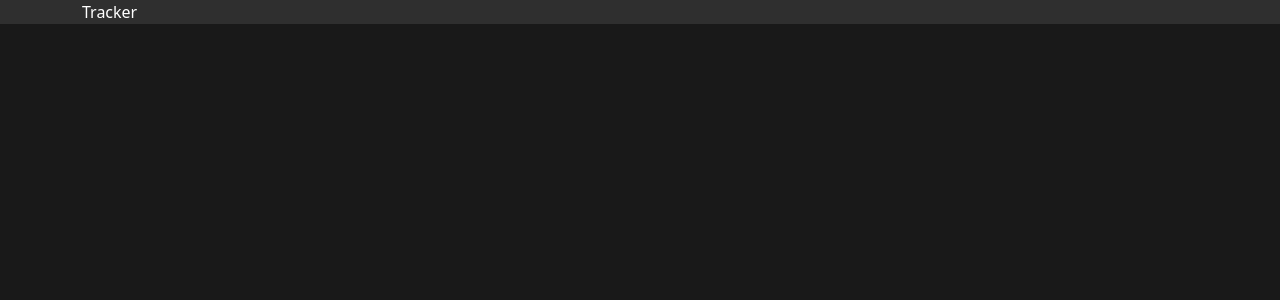
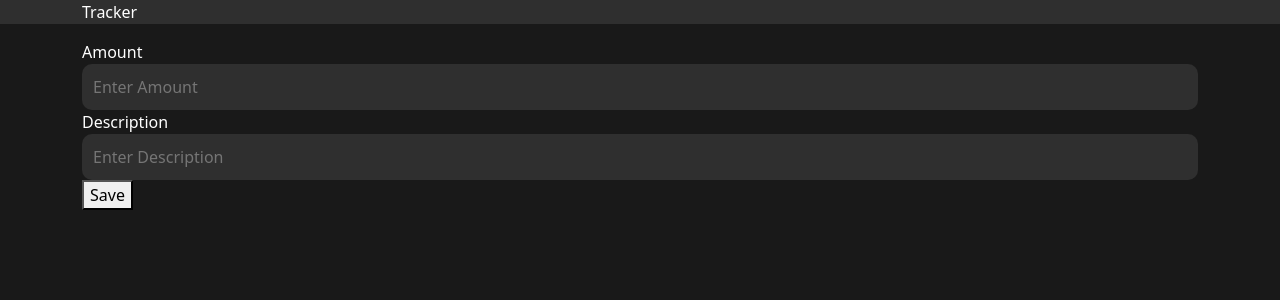
Before and after one commit to AbdelrahmanHassanAlii/expense-tracker-CodeAlpha, a React (Create React App) app: page / in a window 1280 px wide. Shown: the top 300 px of the page. Built offline with nearby package versions, Linux system fonts and the light colour scheme.

Commit message:
start with simple inputs

```diff
--- a/src/App.js
+++ b/src/App.js
@@ -1,10 +1,12 @@
 import "./App.css";
 import Header from "./Components/Header";
+import InputsArea from "./Components/InputsArea";
 
 function App() {
   return (
     <div className="App">
       <Header />
+      <InputsArea />
     </div>
   );
 }
--- /dev/null
+++ b/src/CSS/inputsArea.css
@@ -0,0 +1,20 @@
+.inputArea {
+  input {
+    width: 100%;
+    padding: 10px;
+    background-color: var(--gray-color);
+    outline: none;
+    border: none;
+    caret-color: var(--white-color);
+    border: 1px solid transparent;
+    border-radius: 10px;
+    -webkit-border-radius: 10px;
+    -moz-border-radius: 10px;
+    -ms-border-radius: 10px;
+    -o-border-radius: 10px;
+    color: var(--white-color);
+    &:focus {
+      border: 1px solid var(--white-color);
+    }
+  }
+}
--- /dev/null
+++ b/src/Components/InputsArea.js
@@ -0,0 +1,64 @@
+// import React from "react";
+// import "../CSS/inputsArea.css";
+
+// export default function InputsArea() {
+//   return (
+//     <div className="inputArea container">
+//       <label for="input">Amount</label>
+//       <input id="input" type="text" placeholder="Enter Amount" />
+//       <label for="Description">Description</label>
+//       <input id="Description" type="text" placeholder="Enter Description" />
+//     </div>
+//   );
+// }
+
+import React, { useState } from "react";
+import "../CSS/inputsArea.css";
+
+export default function InputsArea() {
+  const [amount, setAmount] = useState("");
+  const [description, setDescription] = useState("");
+
+  const handleSave = () => {
+    // Check if both amount and description are not empty before saving
+    if (amount.trim() !== "" && description.trim() !== "") {
+      // Construct the data object to save to local storage
+      const data = {
+        amount: amount,
+        description: description,
+      };
+      // Convert data to JSON string and save to local storage
+      localStorage.setItem("expenseData", JSON.stringify(data));
+      // Clear input fields after saving
+      setAmount("");
+      setDescription("");
+      // Alert user that data is saved (optional)
+      alert("Data saved to local storage!");
+    } else {
+      // Alert user to fill in all fields before saving (optional)
+      alert("Please fill in both amount and description fields.");
+    }
+  };
+
+  return (
+    <div className="inputArea container">
+      <label htmlFor="input">Amount</label>
+      <input
+        id="input"
+        type="text"
+        value={amount}
+        onChange={(e) => setAmount(e.target.value)}
+        placeholder="Enter Amount"
+      />
+      <label htmlFor="Description">Description</label>
+      <input
+        id="Description"
+        type="text"
+        value={description}
+        onChange={(e) => setDescription(e.target.value)}
+        placeholder="Enter Description"
+      />
+      <button onClick={handleSave}>Save</button>
+    </div>
+  );
+}
```
Also changed, not shown: src/JS Functions/globalFunctions.js (added).
